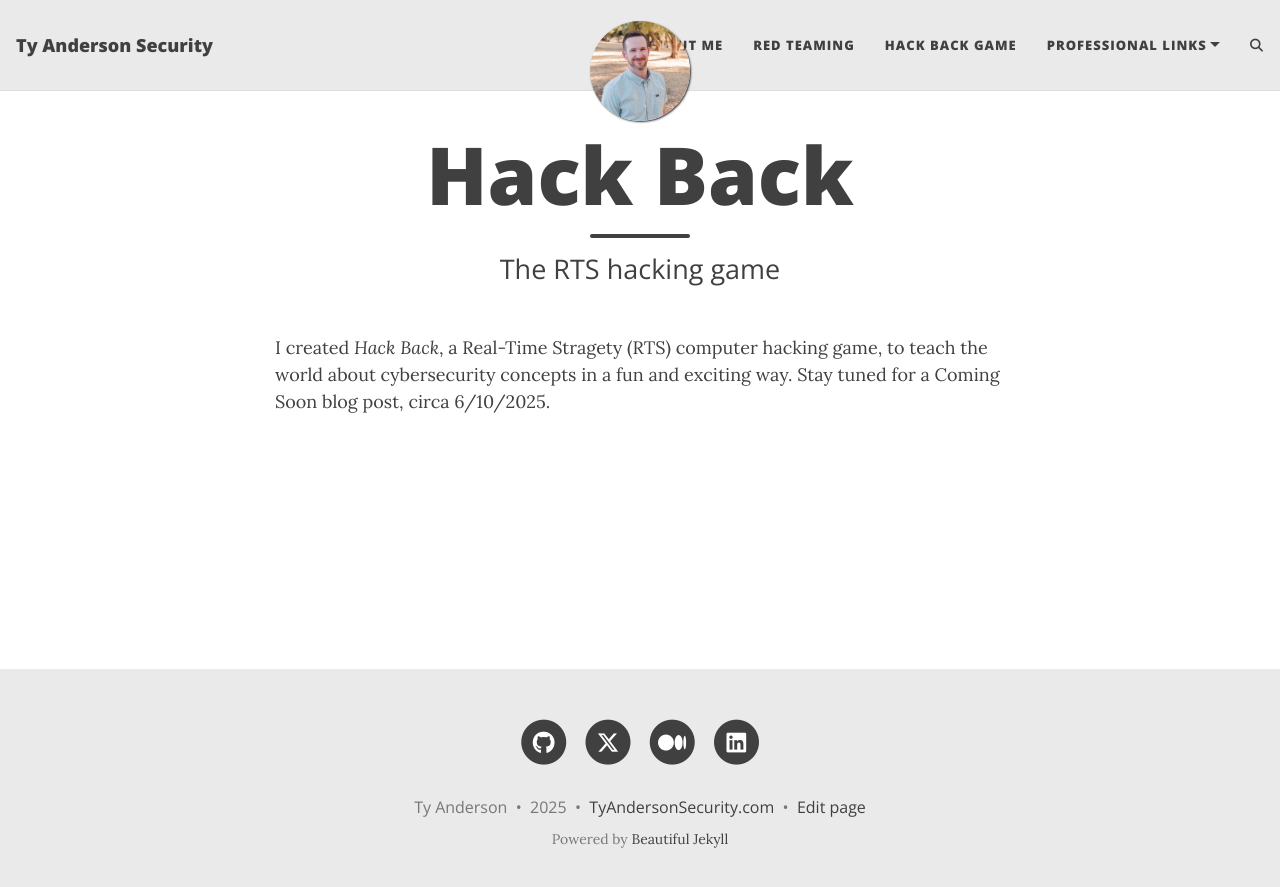
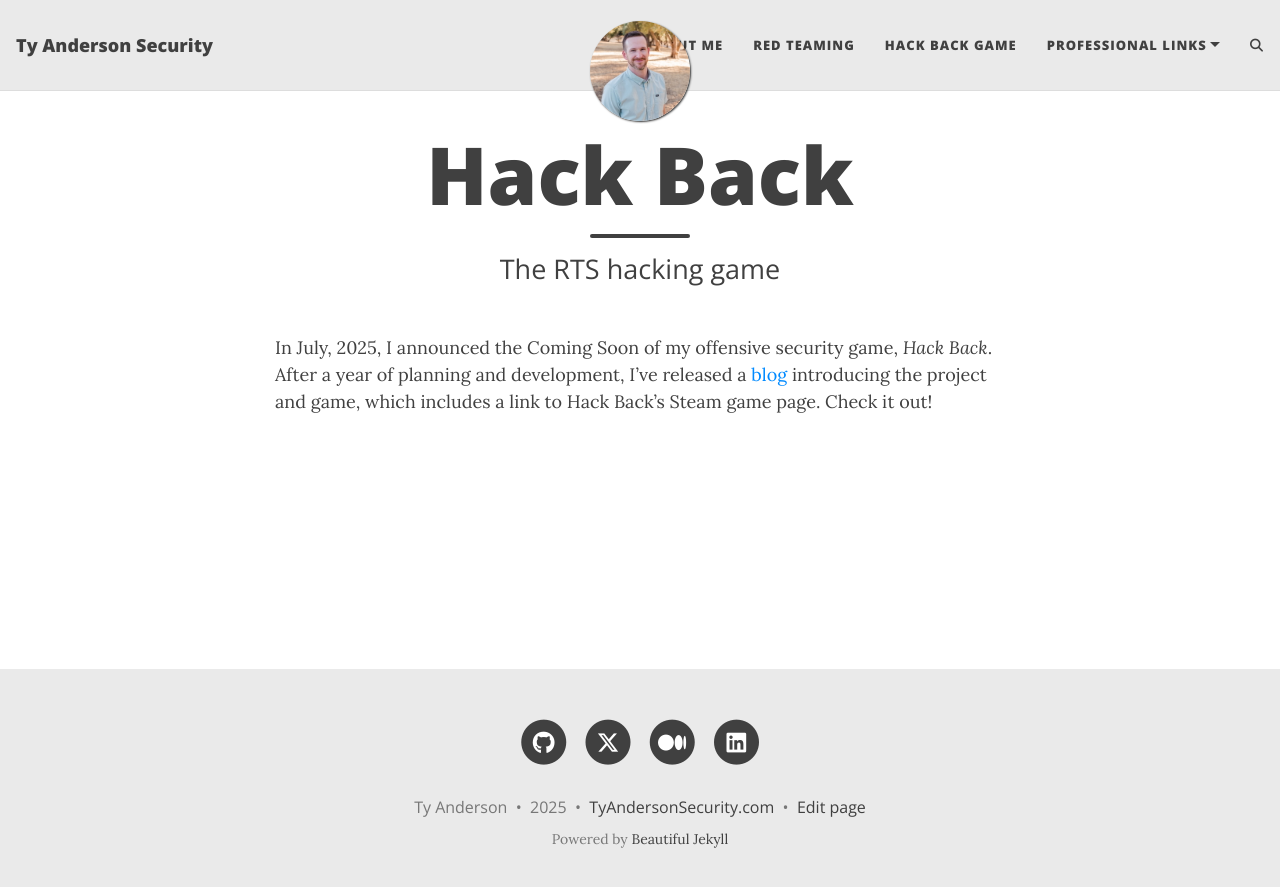
Before and after one commit to minispooner/minispooner.github.io, a Jekyll site: the page built from pages/hackbackgame.md, in a window 1280 px wide. Shown: the top 887 px of the page. Built offline with Jekyll 4.4.1, drawn with Linux system fonts in a browser that asks for light colours; comment, search, counter and statistics services are not loaded.

Commit message:
Update hackbackgame.md

```diff
--- a/pages/hackbackgame.md
+++ b/pages/hackbackgame.md
@@ -5,4 +5,4 @@ subtitle: The RTS hacking game
 permalink: /hackbackgame
 ---
 
-I created _Hack Back_, a Real-Time Stragety (RTS) computer hacking game, to teach the world about cybersecurity concepts in a fun and exciting way. Stay tuned for a Coming Soon blog post, circa 6/10/2025.
+In July, 2025, I announced the Coming Soon of my offensive security game, _Hack Back_. After a year of planning and development, I've released a [blog](https://medium.com/@ty.anderson.3/hack-back-game-coming-soon-f81c88432579) introducing the project and game, which includes a link to Hack Back's Steam game page. Check it out!
```
